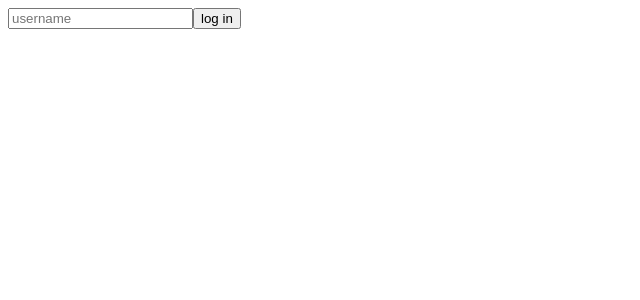
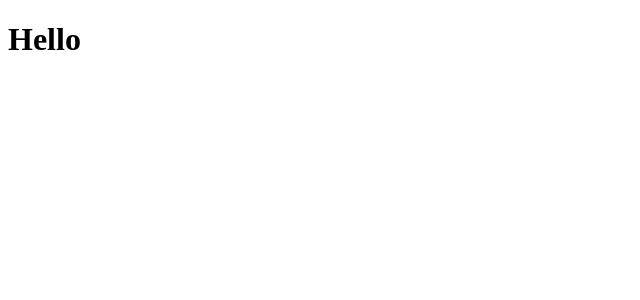
Before and after one commit to RanungPark/study-react, a React (Create React App) app in the folder react-typescript-masterclass/: page / in a window 1280 px wide. Shown: the top 300 px of the page, without its empty margins (0-640 px from the left). Built offline with nearby package versions, Linux system fonts and the light colour scheme.

Commit message:
theme설정하기

```diff
--- a/react-typescript-masterclass/src/App.tsx
+++ b/react-typescript-masterclass/src/App.tsx
@@ -1,31 +1,19 @@
-import React, { FormEvent, useState } from 'react';
+import React from 'react';
+import { styled } from 'styled-components';
 
 const App = () => {
-  const [value, setValue] = useState("");
+  const Wrapper = styled.div`
+    background-color: ${props => props.theme.bgColor};
+  `
 
-  const onChange = (e : FormEvent<HTMLInputElement>) => {
-    const {
-      currentTarget : {value}
-    } = e
-    setValue(value);
-  }
-
-  const onSubmit = (e : FormEvent<HTMLFormElement>) => {
-    e.preventDefault();
-    console.log('hello' + value);
-  }
-
+  const Tittle = styled.h1`
+    color: ${props => props.theme.textColor};
+  `
   return (
     <div>
-      <form onSubmit={onSubmit}>
-        <input
-          value={value}
-          onChange={onChange}
-          placeholder='username'
-          type='text'
-        />
-        <button>log in</button>
-      </form>
+      <Wrapper>
+        <Tittle>Hello</Tittle>
+      </Wrapper>
     </div>
   );
 };
--- a/react-typescript-masterclass/src/index.tsx
+++ b/react-typescript-masterclass/src/index.tsx
@@ -1,6 +1,8 @@
 import React from 'react';
 import ReactDOM from 'react-dom/client';
 import App from './App';
+import {ThemeProvider} from 'styled-components';
+import { darkTheme, lightTheme } from './theme';
 
 const root = ReactDOM.createRoot(
   document.getElementById('root') as HTMLElement
@@ -8,6 +10,8 @@ const root = ReactDOM.createRoot(
 
 root.render(
   <React.StrictMode>
+    <ThemeProvider theme={lightTheme}>
       <App />
+    </ThemeProvider>
   </React.StrictMode>
 );
--- /dev/null
+++ b/react-typescript-masterclass/src/theme.ts
@@ -0,0 +1,11 @@
+import { DefaultTheme } from 'styled-components';
+
+export const darkTheme:DefaultTheme = {
+  bgColor: 'black',
+  textColor: 'white',
+}
+
+export const lightTheme:DefaultTheme = {
+  bgColor: 'white',
+  textColor: 'black',
+}
```
Also changed, not shown: react-typescript-masterclass/src/styled.d.ts (added, +8 -0 lines).
